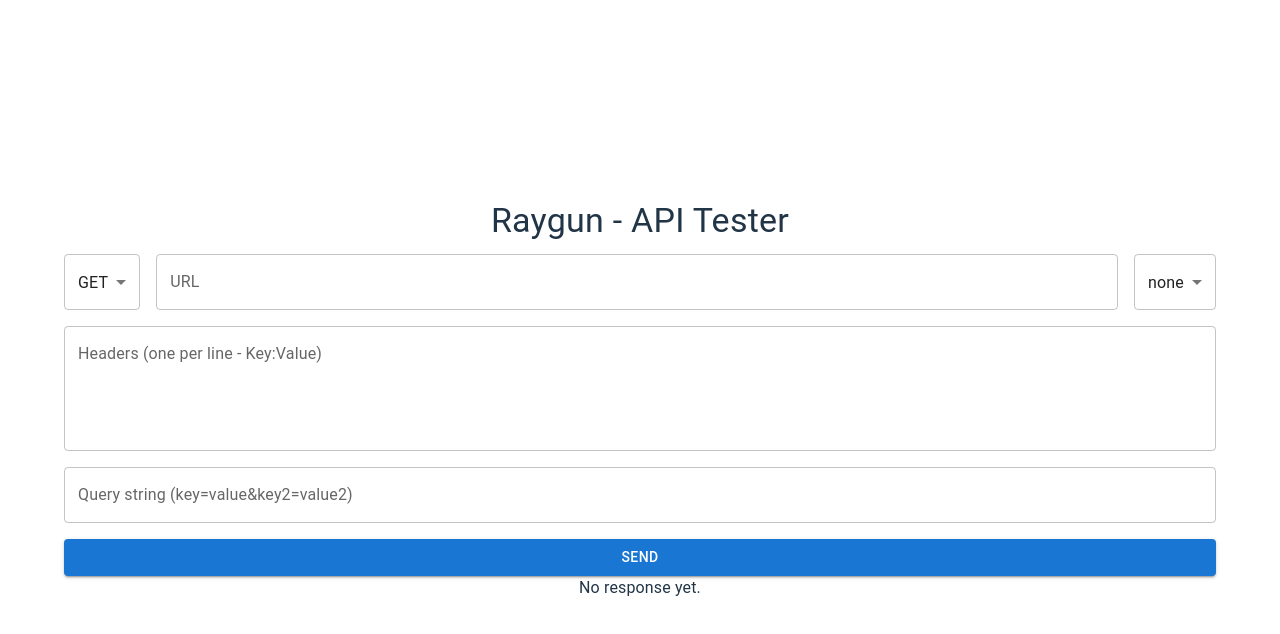
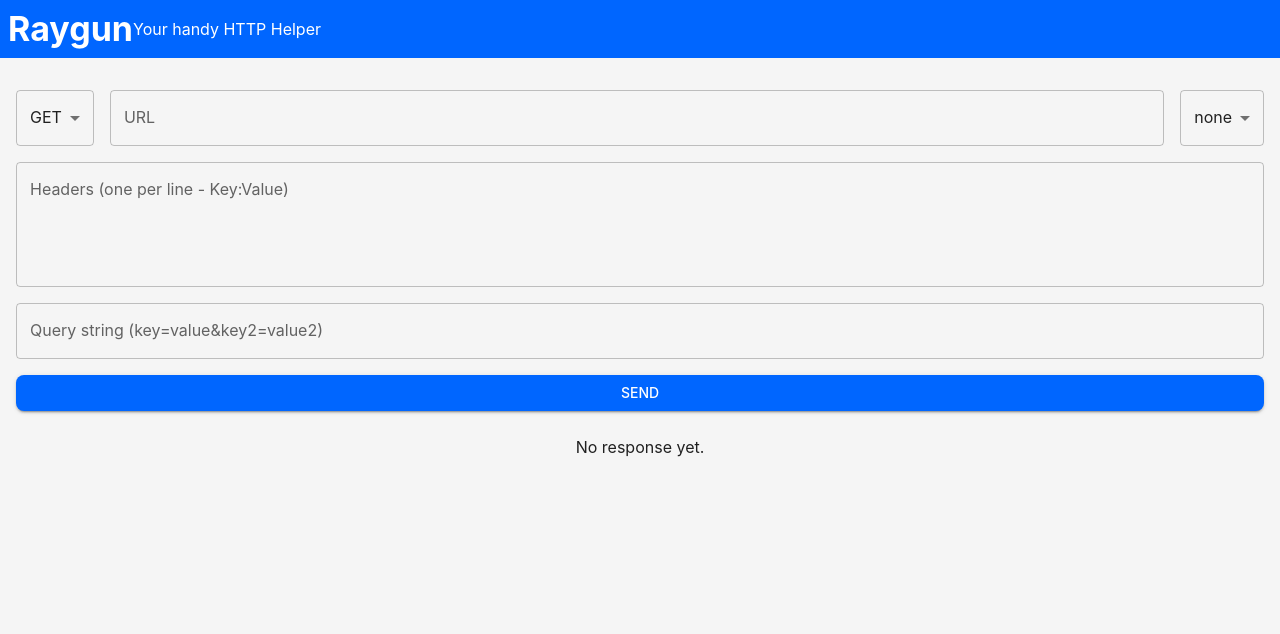
Before and after one commit to Leonard-Atorough/raygun, a React (Vite) app: page / in a window 1280 px wide. Shown: the top 634 px of the page. Built offline with nearby package versions, Linux system fonts and the light colour scheme.

Commit message:
more ui improves

```diff
--- a/src/App.tsx
+++ b/src/App.tsx
@@ -1,21 +1,81 @@
-import { useState } from "react";
 import "./App.css";
 import { RequestProvider } from "./context/RequestContext";
-import { Container, Typography } from "@mui/material";
+import {
+  Box,
+  createTheme,
+  CssBaseline,
+  ThemeProvider,
+  Typography,
+} from "@mui/material";
 import { RequestForm } from "./components/RequestForm";
 import { ResponseViewer } from "./components/ResponseViewer";
 
 function App() {
+  const theme = createTheme({
+    palette: {
+      mode: "light",
+      primary: { main: "#0066ff" },
+      background: {
+        default: "#f5f5f5",
+        paper: "#fff",
+      },
+    },
+    typography: {
+      fontFamily: '"Inter", "Helvetica", "Arial", "sans-serif"',
+    },
+    components: {
+      MuiButton: {
+        styleOverrides: {
+          root: { borderRadius: 8 },
+        },
+      },
+    },
+  });
   return (
-    <RequestProvider>
-      <Container maxWidth="lg" sx={{ py: 4 }}>
-        <Typography variant="h4" gutterBottom>
-          Raygun - API Tester
-        </Typography>
-        <RequestForm />
-        <ResponseViewer />
-      </Container>
-    </RequestProvider>
+    <ThemeProvider theme={theme}>
+      <CssBaseline />
+      <RequestProvider>
+        <Box
+          sx={{
+            minHeight: "100vh",
+            display: "flex",
+            flexDirection: "column",
+
+            bgcolor: "background.default",
+          }}
+        >
+          <Box
+            sx={{
+              display: "flex",
+              justifyContent: "flex-start",
+              alignItems: "center",
+              mb: 2,
+              p: 1,
+              bgcolor: "primary.main",
+              color: "#fff",
+            }}
+          >
+            <Typography variant="h4" component="h1" sx={{ fontWeight: "700" }}>
+              Raygun
+            </Typography>
+            <Typography> Your handy HTTP Helper</Typography>
+          </Box>
+
+          <Box
+            sx={{
+              flexGrow: 1,
+              display: "flex",
+              flexDirection: "column",
+              gap: 3,
+              p: { xs: 1, md: 2 },
+            }}
+          >
+            <RequestForm />
+            <ResponseViewer />
+          </Box>
+        </Box>
+      </RequestProvider>
+    </ThemeProvider>
   );
 }
 
```
